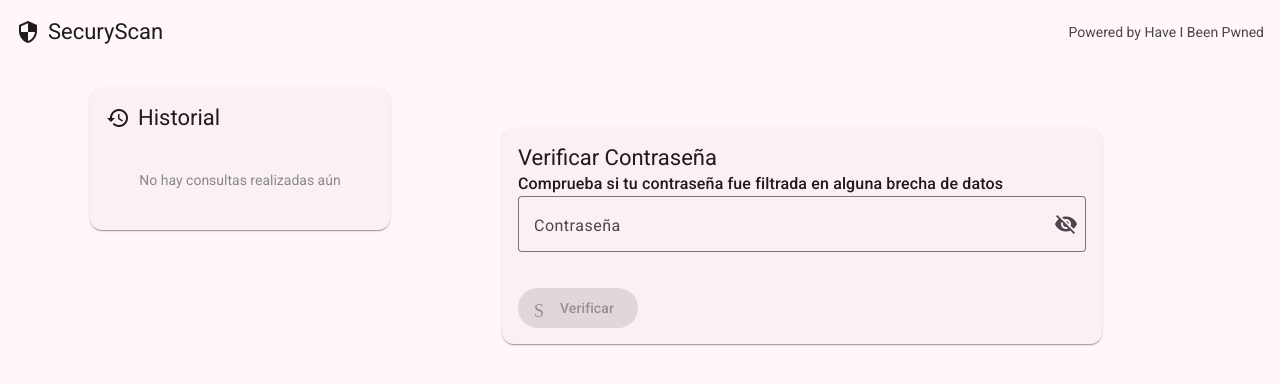
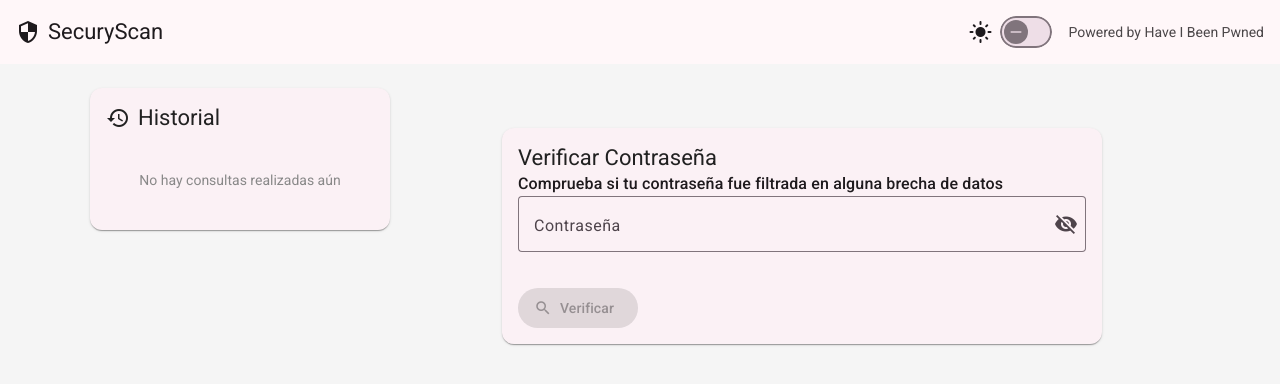
Before and after one commit to EduardoGaray57/secury-scan, an Angular app: page / in a window 1280 px wide. Shown: the top 384 px of the page. Built offline with nearby package versions, Linux system fonts and the light colour scheme.

Commit message:
feat: add dark mode toggle and password strength indicator

```diff
--- a/src/app/features/password-checker/password-checker.html
+++ b/src/app/features/password-checker/password-checker.html
@@ -49,7 +49,7 @@
               (click)="checkPassword()"
               [disabled]="loading || !password"
             >
-            <mat-icon>Search</mat-icon>
+            <mat-icon>search</mat-icon>
             {{ loading ? 'Verificando...' : 'Verificar' }}
             </button>
         </mat-card-actions>
--- a/src/app/shared/components/header/header.html
+++ b/src/app/shared/components/header/header.html
@@ -1,6 +1,16 @@
 <mat-toolbar color="primary">
     <mat-icon>security</mat-icon>
     <span style="margin-left: 8px">SecuryScan</span>
-    <span style="flex: 1"></span>
-    <span style="font-size: 14px; opacity: 0.8">Powered by Have I Been Pwned</span>
+    <span style="flex: 1;"></span>
+    <mat-icon>{{ isDarkMode ? 'dark_mode' : 'light_mode' }}</mat-icon>
+    <mat-slide-toggle
+      style="margin-left: 8px"
+      [checked]="isDarkMode"
+      (change)="toggleTheme()">
+    </mat-slide-toggle>
+    <span
+       style="margin-left: 16px;
+              font-size: 14px;
+              opacity: 0.8"
+    >Powered by Have I Been Pwned</span>
 </mat-toolbar>
--- a/src/app/shared/components/header/header.ts
+++ b/src/app/shared/components/header/header.ts
@@ -1,11 +1,28 @@
 import { Component } from "@angular/core";
-import { MatToolbarModule } from '@angular/material/toolbar'
-import { MatIconModule } from '@angular/material/icon'
+import { MatToolbarModule } from '@angular/material/toolbar';
+import { MatIconModule } from '@angular/material/icon';
+import { MatButtonModule } from '@angular/material/button';
+import { MatSlideToggleModule } from '@angular/material/slide-toggle'
+import { CommonModule } from "@angular/common";
 
 @Component({
   selector: 'app-header',
   standalone: true,
-  imports: [MatToolbarModule, MatIconModule],
-  templateUrl: './header.html'
+  imports: [
+    MatToolbarModule,
+    MatIconModule,
+    MatButtonModule,
+    MatSlideToggleModule,
+    CommonModule
+  ],
+  templateUrl: './header.html',
+  styleUrl: './header.css'
 })
-export class HeaderComponent {}
+export class HeaderComponent {
+  isDarkMode = false;
+
+  toggleTheme(): void {
+    this.isDarkMode = !this.isDarkMode;
+    document.body.classList.toggle('dark-theme', this.isDarkMode)
+  }
+}
--- a/src/styles.css
+++ b/src/styles.css
@@ -1 +1,107 @@
-/* You can add global styles to this file, and also import other style files */
+@use '@angular/material' as mat;
+
+:root {
+    --bg-color: #f5f5f5;
+    --text-color: #212121;
+    --card-bg: #ffffff;
+    --subtitle-color: #555555;
+}
+
+.dark-theme {
+    --bg-color: #121212;
+    --text-color: #e0e0e0;
+    --card-bg: #1e1e1e;
+    --subtitle-color: #aaaaaa;
+}
+
+html, body {
+    height: 100%;
+    margin: 0;
+    font-family: Roboto, "Helvetica Neue", sans-serif;
+    background-color: var(--bg-color);
+    color: var(--text-color);
+    transition: background-color 0.3s ease;
+}
+
+.dark-theme mat-card {
+    background-color: var(--card-bg) !important;
+    color: var(--text-color) !important;
+}
+
+.dark-theme mat-card-title {
+    color: var(--text-color) !important;
+}
+
+.dark-theme mat-card-subtitle {
+    color: var(--subtitle-color) !important;
+}
+
+.dark-theme mat-icon {
+    color: var(--text-color) !important;
+}
+
+.dark-theme .mat-mdc-list-item {
+    color: var(--text-color) !important;
+}
+
+.dark-theme .mat-mdc-list-item .mdc-list-item__primary-text,
+.dark-theme .mat-mdc-list-item .mdc-list-item__secondary-text {
+    color: var(--text-color) !important;
+}
+
+.dark-theme label,
+.dark-theme p,
+.dark-theme span {
+    color: var(--text-color);
+}
+
+.dark-theme .empty-message {
+    color: var(--subtitle-color) !important;
+}
+
+.dark-theme .mat-toolbar {
+    background-color: #1a237e !important;
+    color: #ffffff !important;
+}
+
+.dark-theme mat-toolbar mat-icon {
+    color: #ffffff !important;
+}
+
+.dark-theme .mat-toolbar span {
+    color: #ffffff !important;
+}
+
+.dark-theme .mat-mdc-form-field input {
+    color: var(--text-color) !important;
+    caret-color: var(--text-color) !important;
+}
+
+.dark-theme .mat-mdc-text-field-wrapper {
+    background-color: transparent !important;
+}
+
+.dark-theme .mdc-text-field--outline .mdc-notched-outline__leading,
+.dark-theme .mdc-text-field--outline .mdc-notched-outline__notch,
+.dark-theme .mdc-text-field--outline .mdc-notched-outline__trailing {
+    border-color: #aaaaaa !important;
+}
+
+.dark-theme .mdc-text-field--outline:not(.mdc-text-field--disabled).mdc-text-field--focused .mdc-notched-outline__leading,
+.dark-theme .mdc-text-field--outline:not(.mdc-text-field--disabled).mdc-text-field--focused .mdc-notched-outline__notch,
+.dark-theme .mdc-text-field--outline:not(.mdc-text-field--disabled).mdc-text-field--focused .mdc-notched-outline__trailing {
+    border-color: #7c4dff !important;
+}
+
+.dark-theme .mdc-floating-label {
+    color: #aaaaaa !important;
+}
+
+.dark-theme .mat-mdc-form-field button mat-icon {
+    color: var(--text-color) !important;
+}
+
+.dark-theme .mat-mdc-raised-button:not([disable]) {
+    background-color: #7c4dff !important;
+    color: #ffffff !important;
+}
```
